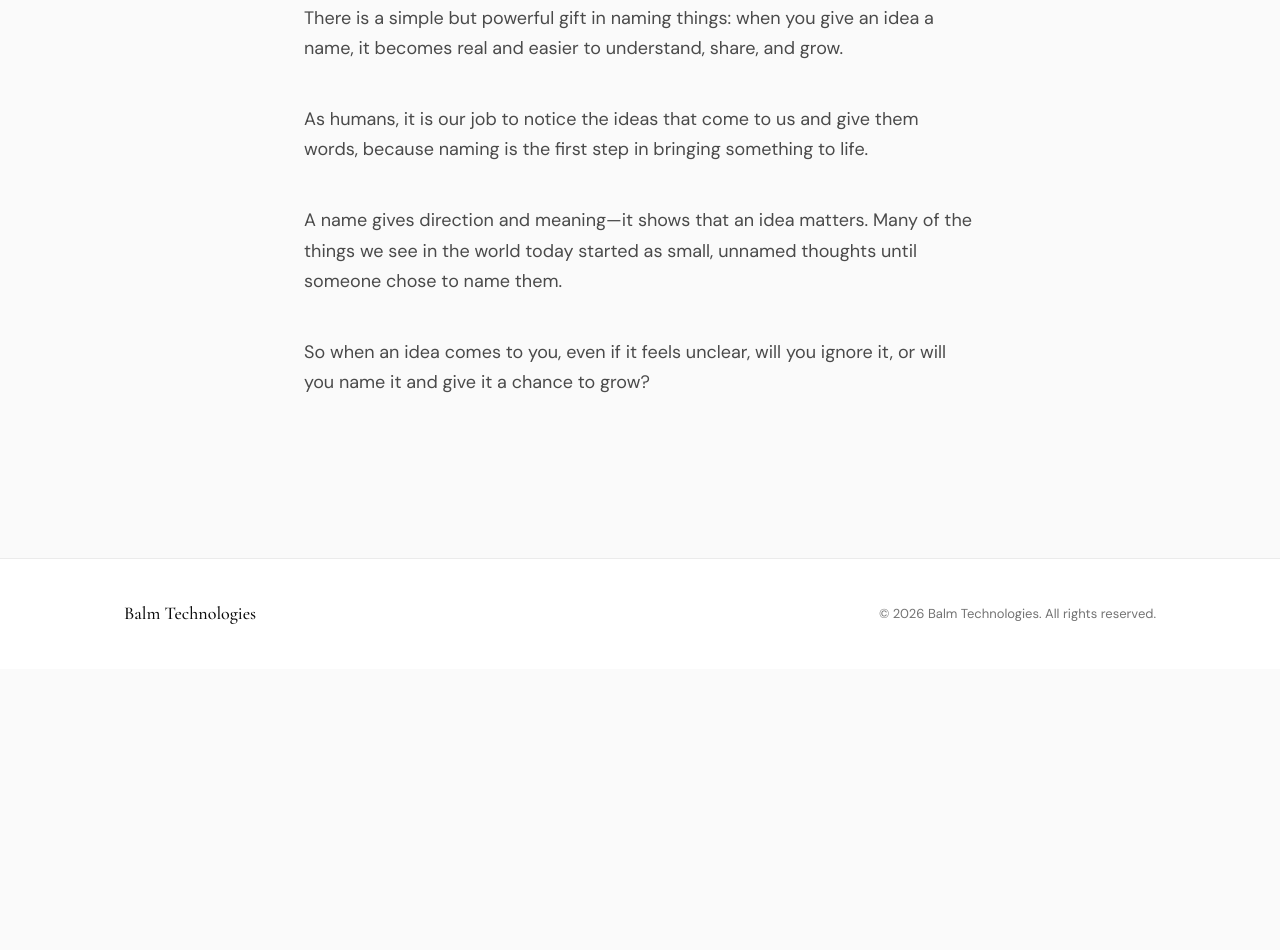
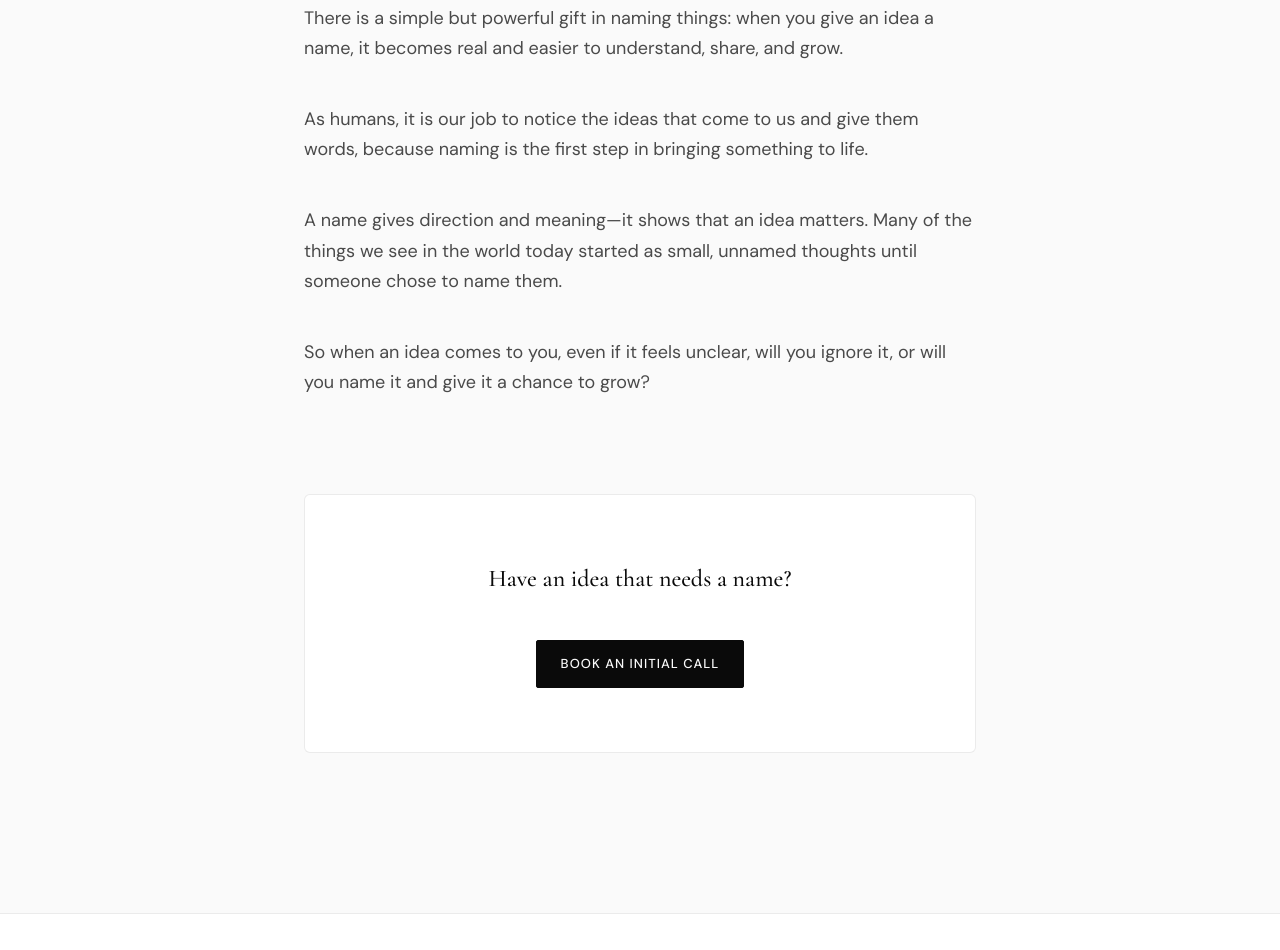
Before and after one commit to BalmDeveloper/balmtechnologies.com, a website built with Vite: page insights/the-gift-of-naming-things.html in a window 1280 px wide. Shown: the part 395-1345 px from the top of the page. Before the commit the page ends 1064 px from the top, so only its background shows below. Built offline with nearby package versions, Linux system fonts and the light colour scheme.

Commit message:
Add CTA to first article (The Gift of Naming Things)

```diff
--- a/insights/the-gift-of-naming-things.html
+++ b/insights/the-gift-of-naming-things.html
@@ -113,6 +113,11 @@
               <p>A name gives direction and meaning—it shows that an idea matters. Many of the things we see in the world today started as small, unnamed thoughts until someone chose to name them.</p>
 
               <p>So when an idea comes to you, even if it feels unclear, will you ignore it, or will you name it and give it a chance to grow?</p>
+
+              <div class="article-cta">
+                <p class="article-cta-text">Have an idea that needs a name?</p>
+                <a href="https://calendar.app.google/Z8yXQDKmEypoUhEk9" target="_blank" rel="noopener noreferrer" class="btn btn-primary">Book an Initial Call</a>
+              </div>
             </div>
           </article>
         </div>
```
